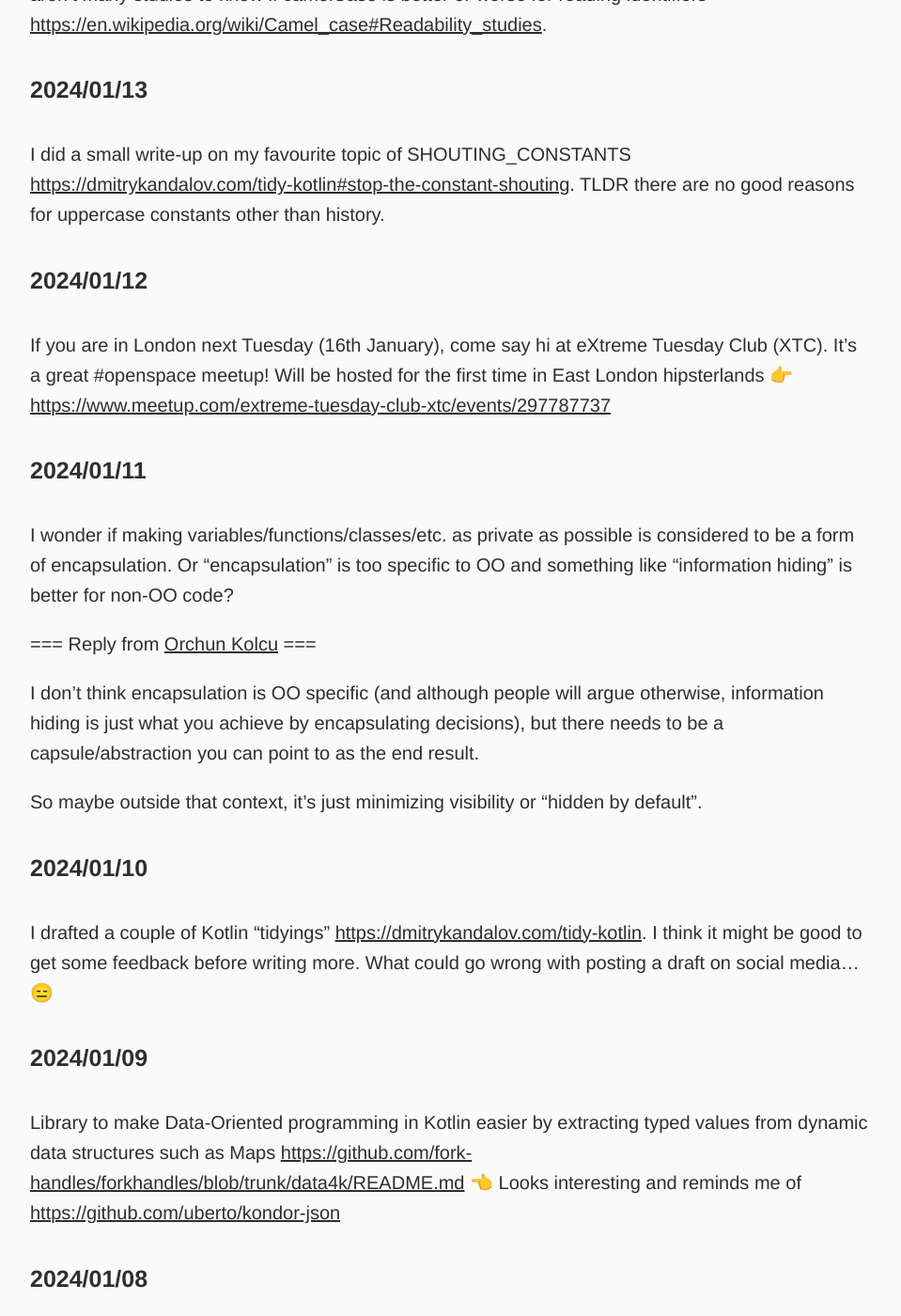
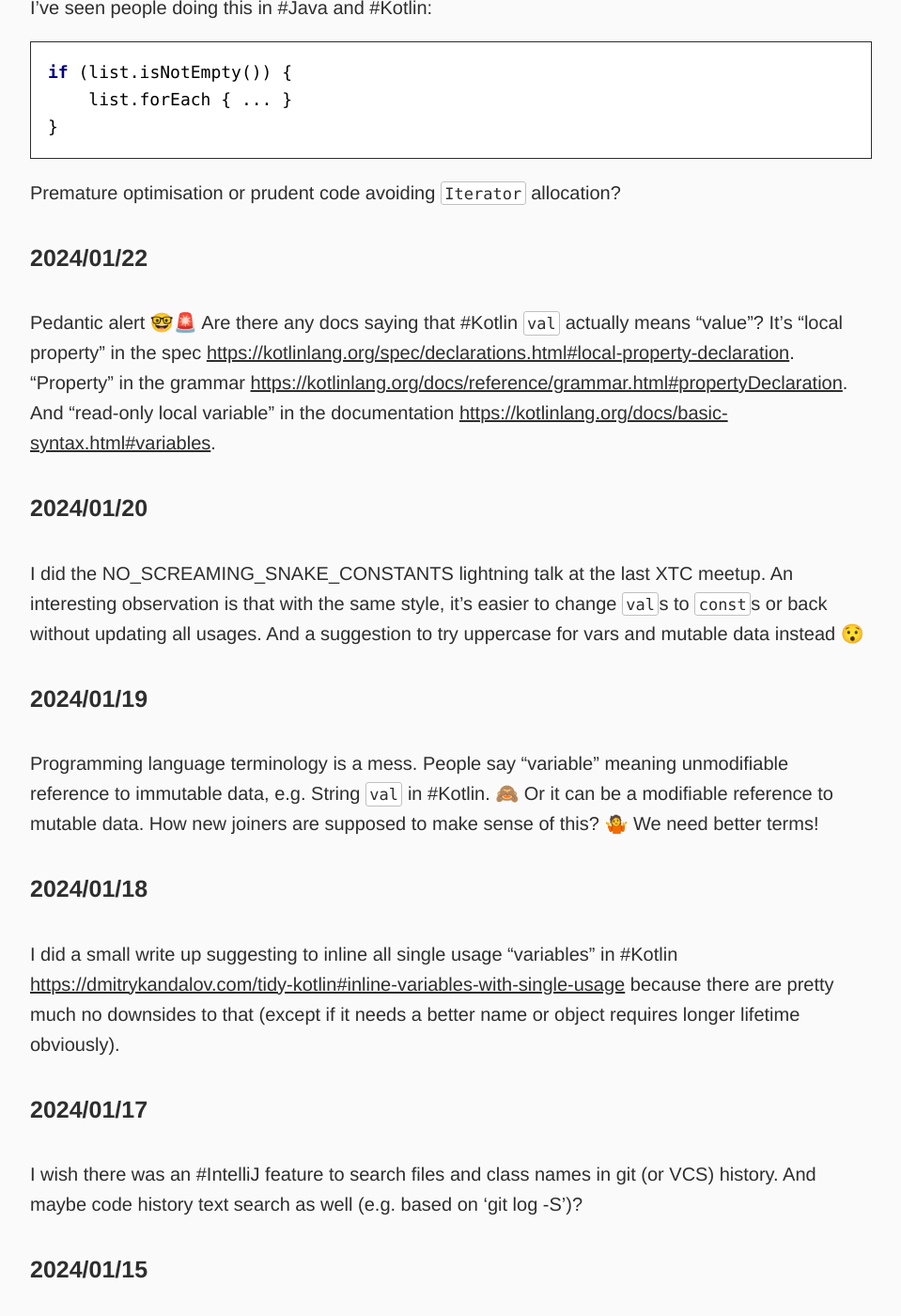
Before and after one commit to dkandalov/dkandalov.github.io, a Jekyll site: the page built from micro-blog.md, in a window 1280 px wide and 1400 px high, scrolled down 702 px. Shown: the whole window at 94% size, without its empty margins (160-1119 px from the left). Built offline with Jekyll 4.4.1, drawn with Linux system fonts in a browser that asks for light colours; some of the changed text lies outside the part shown.

Commit message:
updated micro-blog

```diff
--- a/micro-blog.md
+++ b/micro-blog.md
@@ -2,6 +2,35 @@
 layout: post
 permalink: /micro-blog/
 ---
+
+#### 2024/01/24
+Random #IntelliJ tip. If you see a yellow/red notification panel at the top of the editor with some actions as links, instead of using the mouse to click the links, you can trigger the actions via the alt+enter popup window. For example, "Setup SDK" in the screenshot below.
+
+<img src="../assets/images/micro-blog/2024-01-24.png" width="80%" height="80%"/>
+
+#### 2024/01/23
+I've seen people doing this in #Java and #Kotlin:
+<kotlin>
+if (list.isNotEmpty()) {
+    list.forEach { ... }
+}
+</kotlin>
+Premature optimisation or prudent code avoiding `Iterator` allocation?
+
+#### 2024/01/22
+Pedantic alert 🤓🚨 Are there any docs saying that #Kotlin `val` actually means "value"? It's "local property" in the spec <https://kotlinlang.org/spec/declarations.html#local-property-declaration>. "Property" in the grammar <https://kotlinlang.org/docs/reference/grammar.html#propertyDeclaration>. And "read-only local variable" in the documentation <https://kotlinlang.org/docs/basic-syntax.html#variables>.
+
+#### 2024/01/20
+I did the NO_SCREAMING_SNAKE_CONSTANTS lightning talk at the last XTC meetup. An interesting observation is that with the same style, it's easier to change `val`s to `const`s or back without updating all usages. And a suggestion to try uppercase for vars and mutable data instead 😯
+
+#### 2024/01/19
+Programming language terminology is a mess. People say "variable" meaning unmodifiable reference to immutable data, e.g. String `val` in #Kotlin. 🙈 Or it can be a modifiable reference to mutable data. How new joiners are supposed to make sense of this? 🤷‍ We need better terms!
+
+#### 2024/01/18
+I did a small write up suggesting to inline all single usage “variables” in #Kotlin <https://dmitrykandalov.com/tidy-kotlin#inline-variables-with-single-usage> because there are pretty much no downsides to that (except if it needs a better name or object requires longer lifetime obviously).
+
+#### 2024/01/17
+I wish there was an #IntelliJ feature to search files and class names in git (or VCS) history. And maybe code history text search as well (e.g. based on 'git log -S')?
 
 #### 2024/01/15
 <kotlin>
```
Also changed, not shown: assets/images/micro-blog/2024-01-24.png (added).
